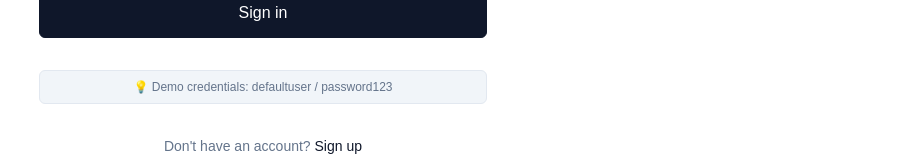
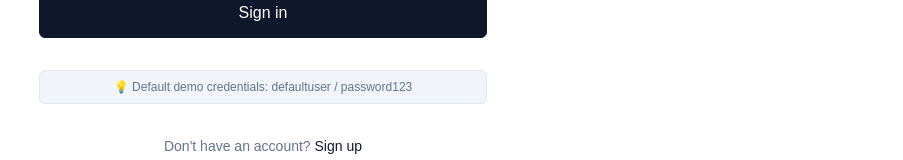
Before and after one commit to sepsol/corsair-interview-challenge, a Next.js app in the folder frontend/: page /login in a window 1280 px wide. Shown: the part 470-630 px from the top of the page, without its empty margins (377-1280 px from the left). Built offline with nearby package versions, Linux system fonts and the light colour scheme; no server answers.

Commit message:
Update hint text in AuthForm component for clarity on demo credentials

```diff
--- a/frontend/src/app/login/page.tsx
+++ b/frontend/src/app/login/page.tsx
@@ -64,7 +64,7 @@ export default function LoginPage() {
         error={error}
         loading={isLoading}
         onSwitchAuthMode={handleNavigateToRegister}
-        hint="Demo credentials: defaultuser / password123"
+        hint="Default demo credentials: defaultuser / password123"
       />
     </div>
   );
```
